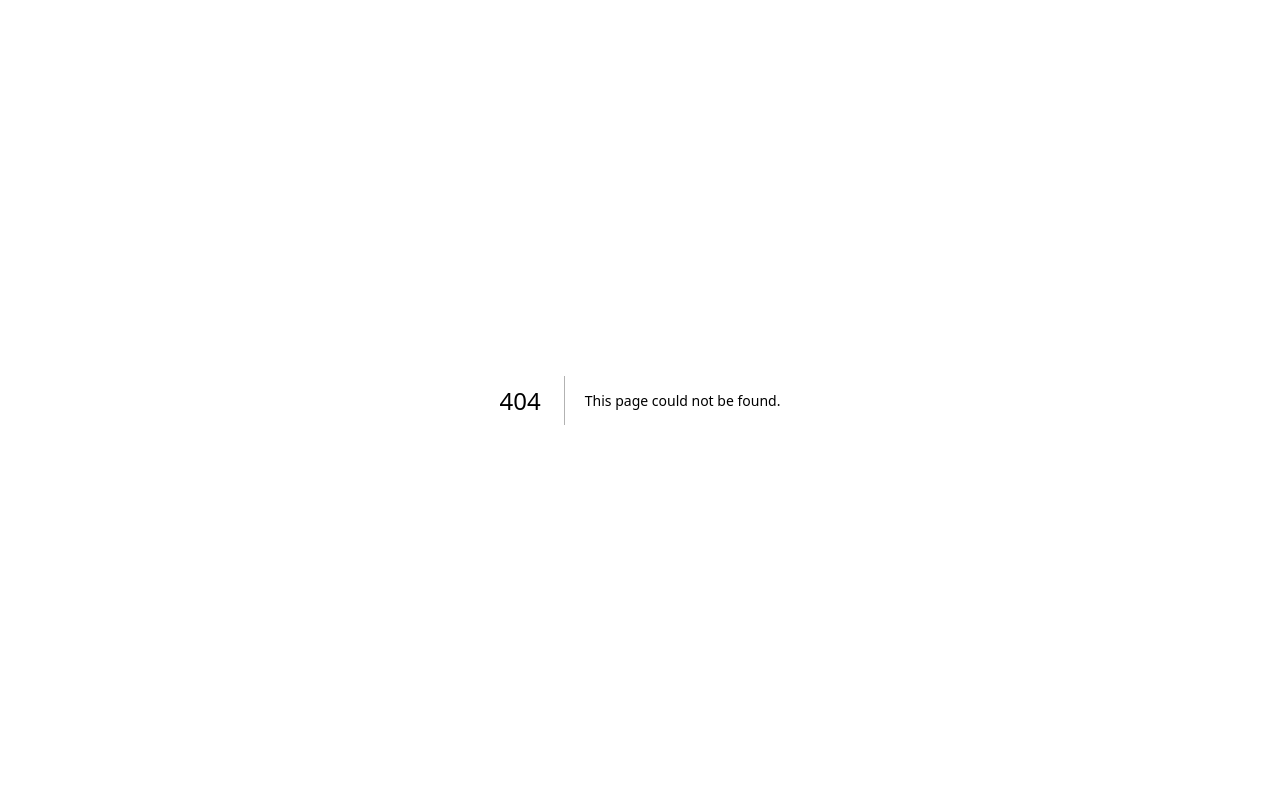
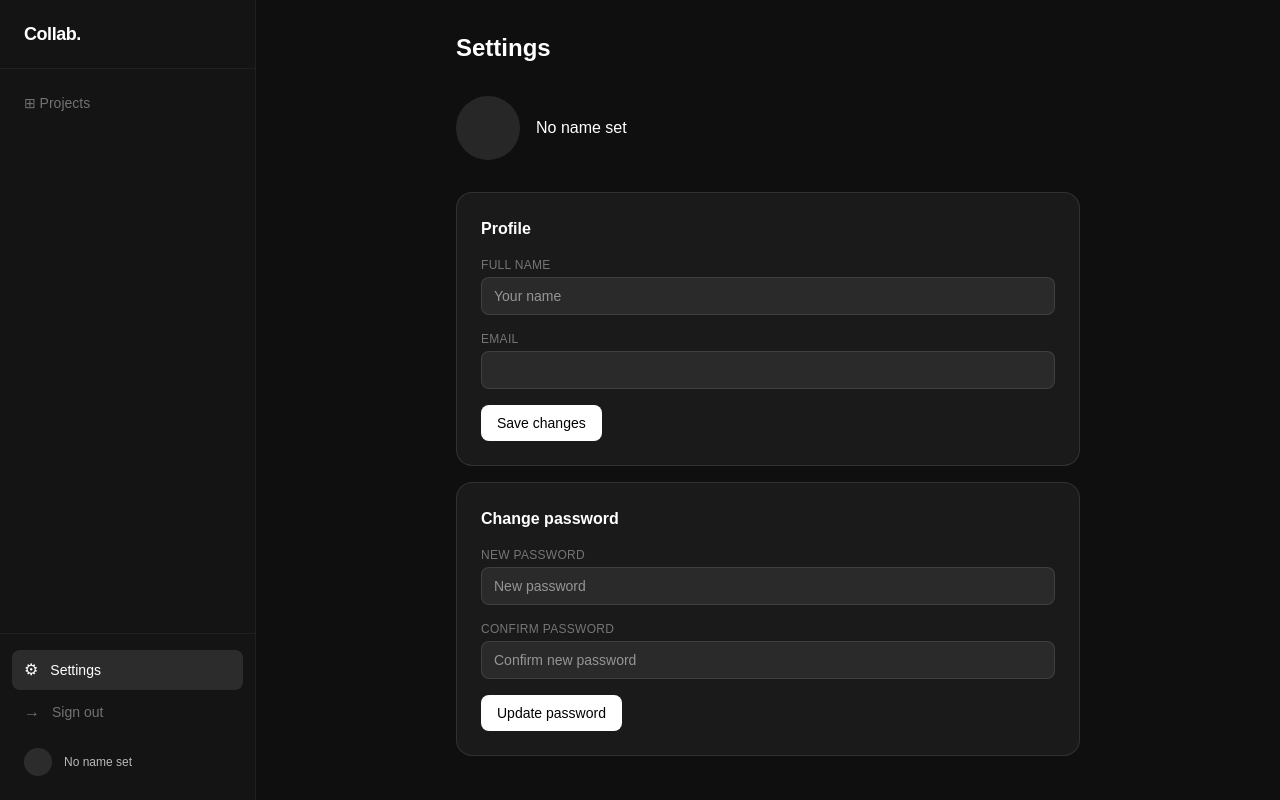
Before and after one commit to theothebest88434343/creator-collab-app, a Next.js app: page /settings in a window 1280 px wide. Before the commit this address had no page. Built offline with nearby package versions, Linux system fonts and the light colour scheme; no server answers.

Commit message:
add settings page and improve sidebar

```diff
--- a/app/(app)/layout.tsx
+++ b/app/(app)/layout.tsx
@@ -8,18 +8,33 @@ import { NotificationBell } from '@/components/ui/NotificationBell'
 import { createClient } from '@/lib/supabase/client'
 
 const navItems = [
-  { label: 'Projects', href: '/projects' },
+  { label: '⊞  Projects', href: '/projects' },
 ]
 
 export default function AppLayout({ children }: { children: React.ReactNode }) {
   const pathname = usePathname()
   const [userId, setUserId] = useState<string | null>(null)
+  const [fullName, setFullName] = useState('')
+  const [email, setEmail] = useState('')
+  const [initial, setInitial] = useState('')
 
   useEffect(() => {
     async function load() {
       const supabase = createClient()
       const { data: { user } } = await supabase.auth.getUser()
-      if (user) setUserId(user.id)
+      if (!user) return
+      setUserId(user.id)
+      setEmail(user.email || '')
+
+      const { data: profile } = await supabase
+        .from('users')
+        .select('full_name')
+        .eq('id', user.id)
+        .single()
+
+      const name = profile?.full_name || ''
+      setFullName(name)
+      setInitial((name || user.email || '?')[0].toUpperCase())
     }
     load()
   }, [])
@@ -27,10 +42,12 @@ export default function AppLayout({ children }: { children: React.ReactNode }) {
   return (
     <div className="flex min-h-screen bg-[#0f0f0f]">
       <aside className="w-64 fixed top-0 left-0 h-screen bg-[#141414] border-r border-white/5 flex flex-col">
+        {/* Logo */}
         <div className="px-6 py-5 border-b border-white/5">
           <span className="text-white font-semibold text-lg tracking-tight">Collab.</span>
         </div>
 
+        {/* Nav */}
         <nav className="flex-1 px-3 py-4 space-y-0.5">
           {navItems.map(item => {
             const active = pathname.startsWith(item.href)
@@ -44,22 +61,49 @@ export default function AppLayout({ children }: { children: React.ReactNode }) {
                     : 'text-white/40 hover:text-white/70 hover:bg-white/5'
                 }`}
               >
-                <span className={`w-1.5 h-1.5 rounded-full ${active ? 'bg-white' : 'bg-white/20'}`} />
                 {item.label}
               </Link>
             )
           })}
         </nav>
 
+        {/* Bottom */}
         <div className="px-3 py-4 border-t border-white/5 space-y-0.5">
           {userId && <NotificationBell userId={userId} />}
+
+          <Link
+            href="/settings"
+            className={`flex items-center gap-3 px-3 py-2 rounded-lg text-sm transition-colors ${
+              pathname === '/settings'
+                ? 'bg-white/10 text-white'
+                : 'text-white/40 hover:text-white/70 hover:bg-white/5'
+            }`}
+          >
+            <span className="text-base">⚙</span>
+            Settings
+          </Link>
+
           <button
             onClick={() => signOut()}
             className="w-full flex items-center gap-3 px-3 py-2 rounded-lg text-sm text-white/40 hover:text-white/70 hover:bg-white/5 transition-colors"
           >
-            <span className="w-1.5 h-1.5 rounded-full bg-white/20" />
+            <span className="text-base">→</span>
             Sign out
           </button>
+
+          {/* User profile */}
+          <Link
+            href="/settings"
+            className="flex items-center gap-3 px-3 py-2 rounded-lg hover:bg-white/5 transition-colors mt-2"
+          >
+            <div className="w-7 h-7 rounded-full bg-white/10 flex items-center justify-center text-xs font-medium text-white/60 flex-shrink-0">
+              {initial}
+            </div>
+            <div className="flex-1 min-w-0">
+              <p className="text-xs font-medium text-white/70 truncate">{fullName || 'No name set'}</p>
+              <p className="text-xs text-white/30 truncate">{email}</p>
+            </div>
+          </Link>
         </div>
       </aside>
 
--- /dev/null
+++ b/app/(app)/settings/page.tsx
@@ -0,0 +1,191 @@
+'use client'
+
+import { useEffect, useState } from 'react'
+import { createClient } from '@/lib/supabase/client'
+
+export default function SettingsPage() {
+  const [fullName, setFullName] = useState('')
+  const [email, setEmail] = useState('')
+  const [currentPassword, setCurrentPassword] = useState('')
+  const [newPassword, setNewPassword] = useState('')
+  const [confirmPassword, setConfirmPassword] = useState('')
+  const [profileLoading, setProfileLoading] = useState(false)
+  const [passwordLoading, setPasswordLoading] = useState(false)
+  const [profileMessage, setProfileMessage] = useState<{ type: 'success' | 'error', text: string } | null>(null)
+  const [passwordMessage, setPasswordMessage] = useState<{ type: 'success' | 'error', text: string } | null>(null)
+  const [initial, setInitial] = useState('')
+
+  useEffect(() => {
+    async function load() {
+      const supabase = createClient()
+      const { data: { user } } = await supabase.auth.getUser()
+      if (!user) return
+
+      setEmail(user.email || '')
+
+      const { data: profile } = await supabase
+        .from('users')
+        .select('full_name')
+        .eq('id', user.id)
+        .single()
+
+      if (profile?.full_name) {
+        setFullName(profile.full_name)
+        setInitial(profile.full_name[0].toUpperCase())
+      } else {
+        setInitial((user.email || '?')[0].toUpperCase())
+      }
+    }
+    load()
+  }, [])
+
+  async function handleProfileSave(e: React.FormEvent) {
+    e.preventDefault()
+    setProfileLoading(true)
+    setProfileMessage(null)
+
+    const supabase = createClient()
+    const { data: { user } } = await supabase.auth.getUser()
+    if (!user) return
+
+    const { error } = await supabase
+      .from('users')
+      .update({ full_name: fullName })
+      .eq('id', user.id)
+
+    if (error) {
+      setProfileMessage({ type: 'error', text: 'Failed to update profile.' })
+    } else {
+      setProfileMessage({ type: 'success', text: 'Profile updated!' })
+      setInitial(fullName[0]?.toUpperCase() || '?')
+    }
+    setProfileLoading(false)
+  }
+
+  async function handlePasswordSave(e: React.FormEvent) {
+    e.preventDefault()
+    setPasswordLoading(true)
+    setPasswordMessage(null)
+
+    if (newPassword !== confirmPassword) {
+      setPasswordMessage({ type: 'error', text: 'Passwords do not match.' })
+      setPasswordLoading(false)
+      return
+    }
+
+    if (newPassword.length < 6) {
+      setPasswordMessage({ type: 'error', text: 'Password must be at least 6 characters.' })
+      setPasswordLoading(false)
+      return
+    }
+
+    const supabase = createClient()
+    const { error } = await supabase.auth.updateUser({ password: newPassword })
+
+    if (error) {
+      setPasswordMessage({ type: 'error', text: error.message })
+    } else {
+      setPasswordMessage({ type: 'success', text: 'Password updated!' })
+      setCurrentPassword('')
+      setNewPassword('')
+      setConfirmPassword('')
+    }
+    setPasswordLoading(false)
+  }
+
+  return (
+    <div className="min-h-screen bg-[#0f0f0f]">
+      <div className="max-w-2xl mx-auto px-6 py-8">
+        <h1 className="text-2xl font-semibold text-white mb-8">Settings</h1>
+
+        {/* Avatar */}
+        <div className="flex items-center gap-4 mb-8">
+          <div className="w-16 h-16 rounded-full bg-white/10 flex items-center justify-center text-2xl font-semibold text-white/60">
+            {initial}
+          </div>
+          <div>
+            <p className="text-white font-medium">{fullName || 'No name set'}</p>
+            <p className="text-white/40 text-sm">{email}</p>
+          </div>
+        </div>
+
+        {/* Profile */}
+        <div className="bg-[#1a1a1a] rounded-2xl border border-white/10 p-6 mb-4">
+          <h2 className="text-white font-semibold mb-4">Profile</h2>
+          <form onSubmit={handleProfileSave} className="space-y-4">
+            <div>
+              <label className="text-xs text-white/40 uppercase tracking-wide mb-1 block">Full name</label>
+              <input
+                type="text"
+                value={fullName}
+                onChange={e => setFullName(e.target.value)}
+                className="w-full bg-[#2a2a2a] border border-white/10 rounded-lg px-3 py-2 text-white text-sm focus:outline-none focus:border-white/30"
+                placeholder="Your name"
+              />
+            </div>
+            <div>
+              <label className="text-xs text-white/40 uppercase tracking-wide mb-1 block">Email</label>
+              <input
+                type="email"
+                value={email}
+                disabled
+                className="w-full bg-[#2a2a2a] border border-white/10 rounded-lg px-3 py-2 text-white/40 text-sm cursor-not-allowed"
+              />
+            </div>
+            {profileMessage && (
+              <p className={`text-sm px-3 py-2 rounded-lg ${profileMessage.type === 'success' ? 'bg-green-400/10 text-green-400' : 'bg-red-400/10 text-red-400'}`}>
+                {profileMessage.text}
+              </p>
+            )}
+            <button
+              type="submit"
+              disabled={profileLoading}
+              className="rounded-lg bg-white text-black px-4 py-2 text-sm font-medium hover:bg-white/90 transition-colors disabled:opacity-50"
+            >
+              {profileLoading ? 'Saving...' : 'Save changes'}
+            </button>
+          </form>
+        </div>
+
+        {/* Password */}
+        <div className="bg-[#1a1a1a] rounded-2xl border border-white/10 p-6">
+          <h2 className="text-white font-semibold mb-4">Change password</h2>
+          <form onSubmit={handlePasswordSave} className="space-y-4">
+            <div>
+              <label className="text-xs text-white/40 uppercase tracking-wide mb-1 block">New password</label>
+              <input
+                type="password"
+                value={newPassword}
+                onChange={e => setNewPassword(e.target.value)}
+                className="w-full bg-[#2a2a2a] border border-white/10 rounded-lg px-3 py-2 text-white text-sm focus:outline-none focus:border-white/30"
+                placeholder="New password"
+              />
+            </div>
+            <div>
+              <label className="text-xs text-white/40 uppercase tracking-wide mb-1 block">Confirm password</label>
+              <input
+                type="password"
+                value={confirmPassword}
+                onChange={e => setConfirmPassword(e.target.value)}
+                className="w-full bg-[#2a2a2a] border border-white/10 rounded-lg px-3 py-2 text-white text-sm focus:outline-none focus:border-white/30"
+                placeholder="Confirm new password"
+              />
+            </div>
+            {passwordMessage && (
+              <p className={`text-sm px-3 py-2 rounded-lg ${passwordMessage.type === 'success' ? 'bg-green-400/10 text-green-400' : 'bg-red-400/10 text-red-400'}`}>
+                {passwordMessage.text}
+              </p>
+            )}
+            <button
+              type="submit"
+              disabled={passwordLoading}
+              className="rounded-lg bg-white text-black px-4 py-2 text-sm font-medium hover:bg-white/90 transition-colors disabled:opacity-50"
+            >
+              {passwordLoading ? 'Updating...' : 'Update password'}
+            </button>
+          </form>
+        </div>
+      </div>
+    </div>
+  )
+}
```
